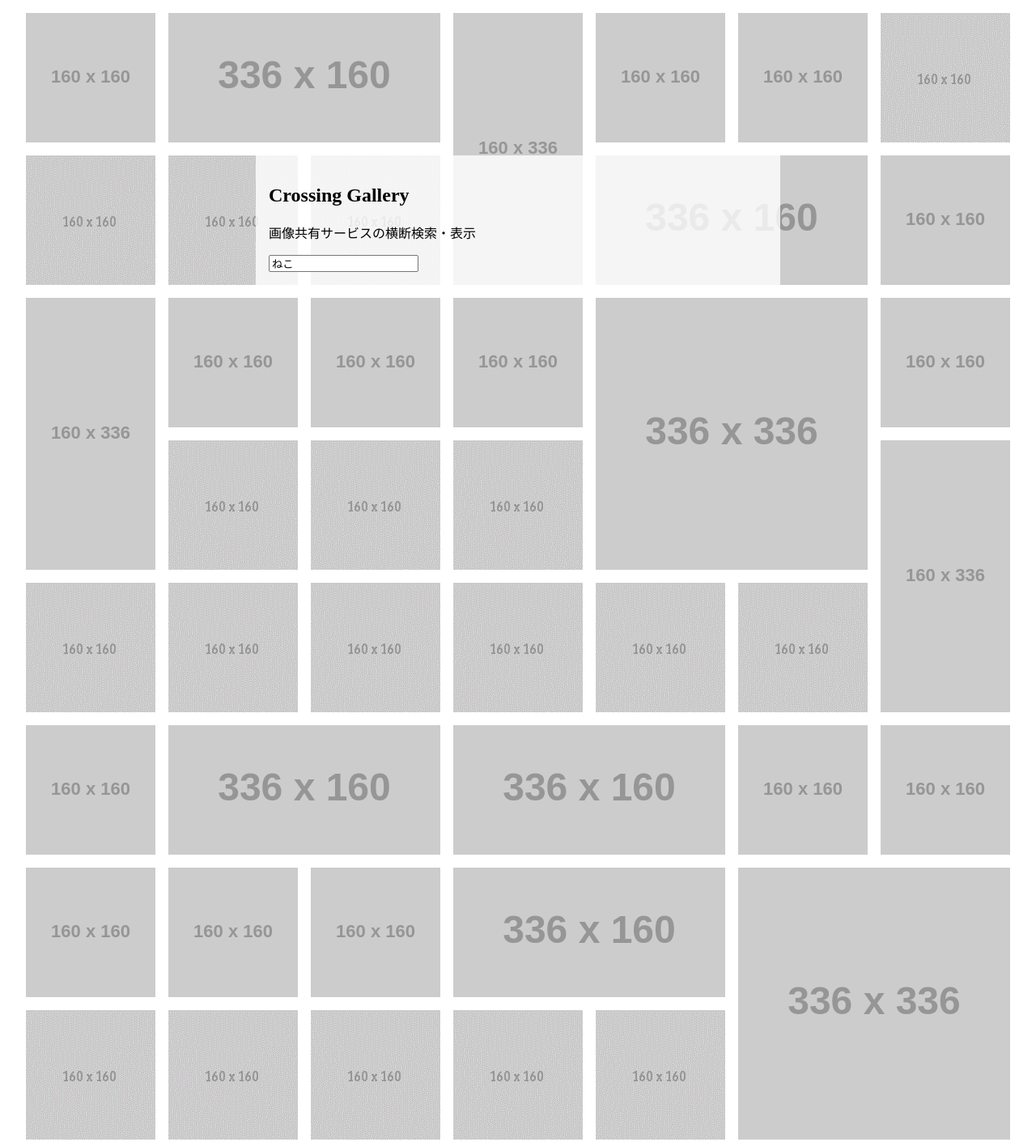
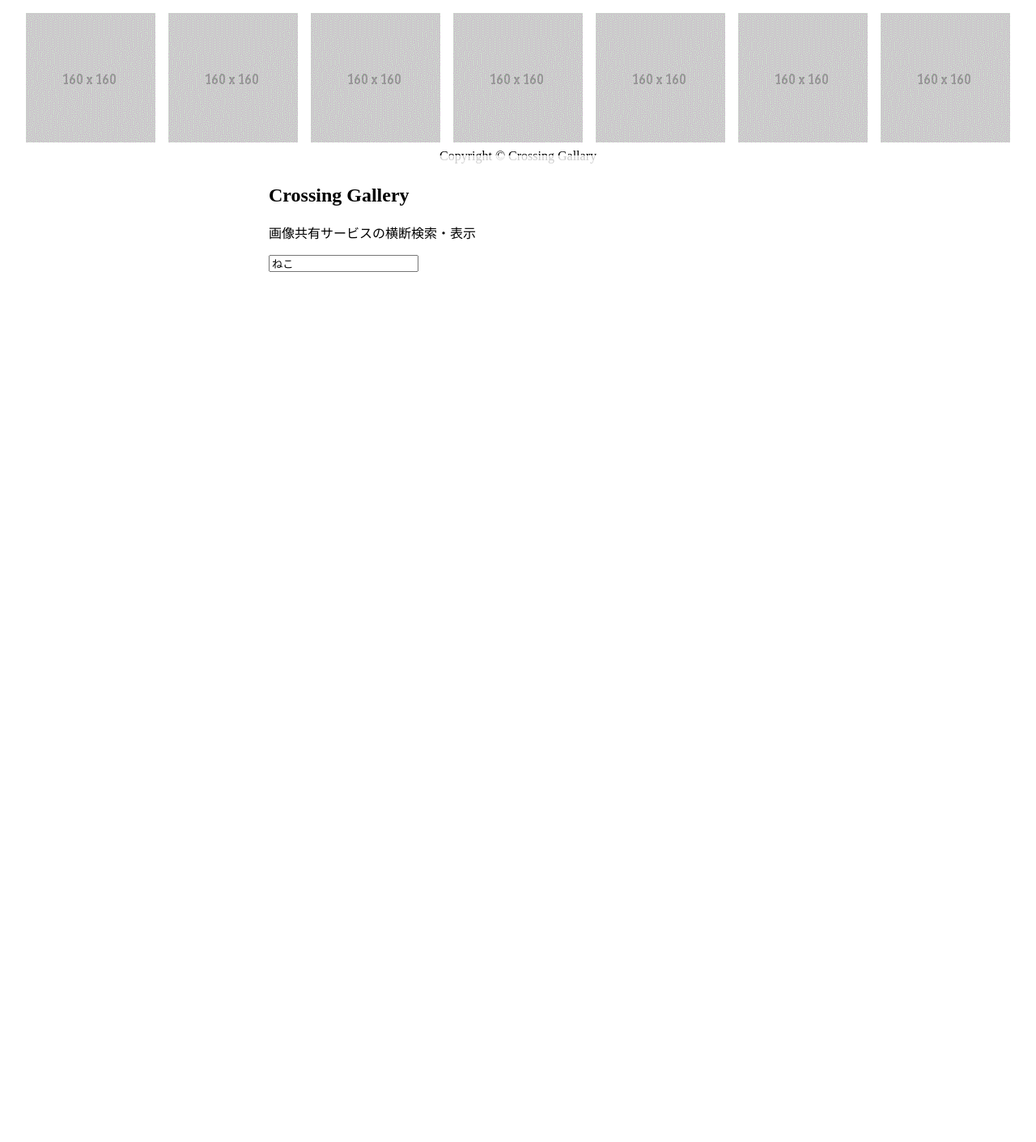
Before and after one commit to mie219/crossing_gallery, a website: page web/index.html in a window 1280 px wide. Shown: the top 1411 px of the page at 81% size. After the commit the page ends 800 px from the top, so only its background shows below. Drawn offline with nearby package versions, Linux system fonts and the light colour scheme; placeholder pictures from the web are drawn by us.

Commit message:
delted section tags

```diff
--- a/web/index.html
+++ b/web/index.html
@@ -10,32 +10,6 @@
   </head>
   <body>
     <article id="img-grid">
-      <section class="grid1x1"></section>
-      <section class="grid2x1"></section>
-      <section class="grid1x2"></section>
-      <section class="grid1x1"></section>
-      <section class="grid1x1"></section>
-      <section class="grid2x1"></section>
-      <section class="grid1x1"></section>
-      <section class="grid1x2"></section>
-      <section class="grid1x1"></section>
-      <section class="grid1x1"></section>
-      <section class="grid1x1"></section>
-      <section class="grid2x2"></section>
-      <section class="grid1x1"></section>
-      <section class="grid1x2"></section>
-      <section class="grid1x1"></section>
-      <section class="grid2x1"></section>
-      <section class="grid2x1"></section>
-      <section class="grid1x1"></section>
-      <section class="grid1x1"></section>
-      <section class="grid1x1"></section>
-      <section class="grid1x1"></section>
-      <section class="grid1x1"></section>
-      <section class="grid2x1"></section>
-      <section class="grid2x2"></section>
-      <div style="clear: both;"></div>
-
       <div id="overray">
         <div class="inner">
           <h1>Crossing Gallery</h1>
```
